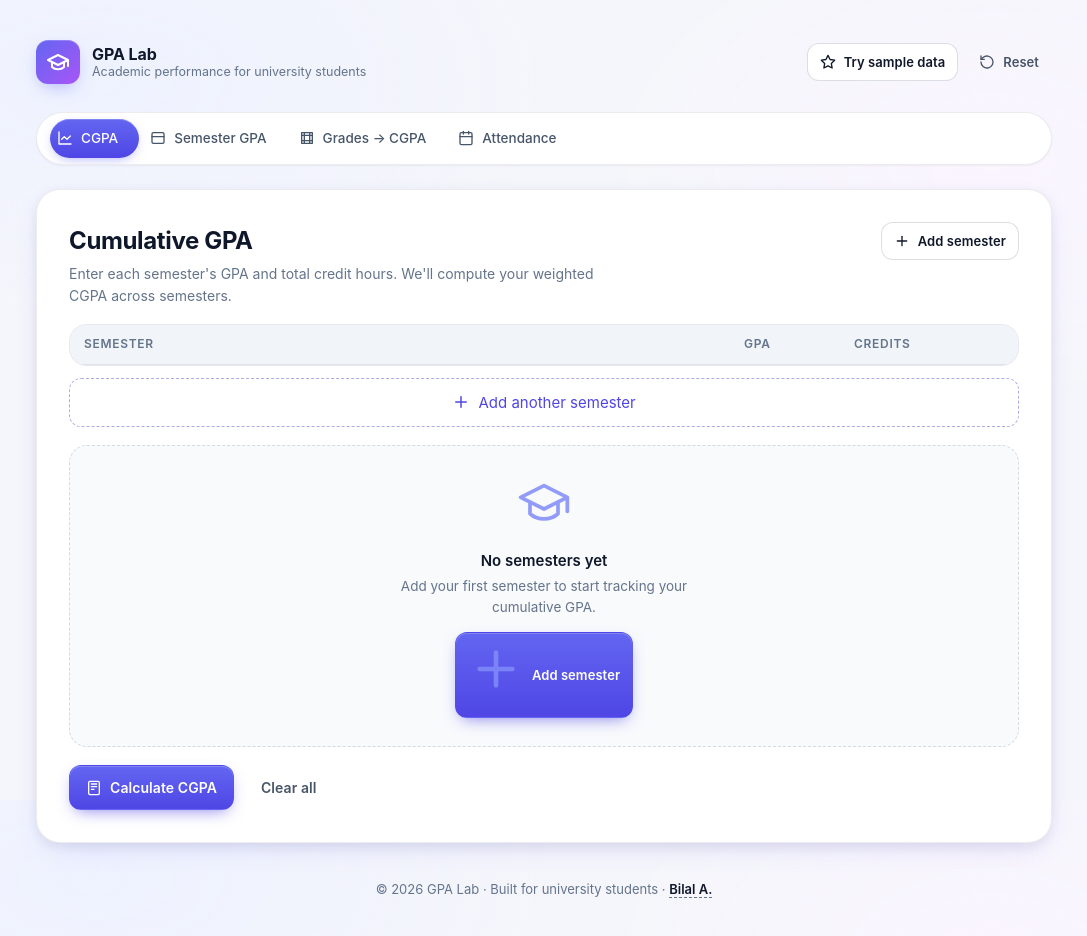
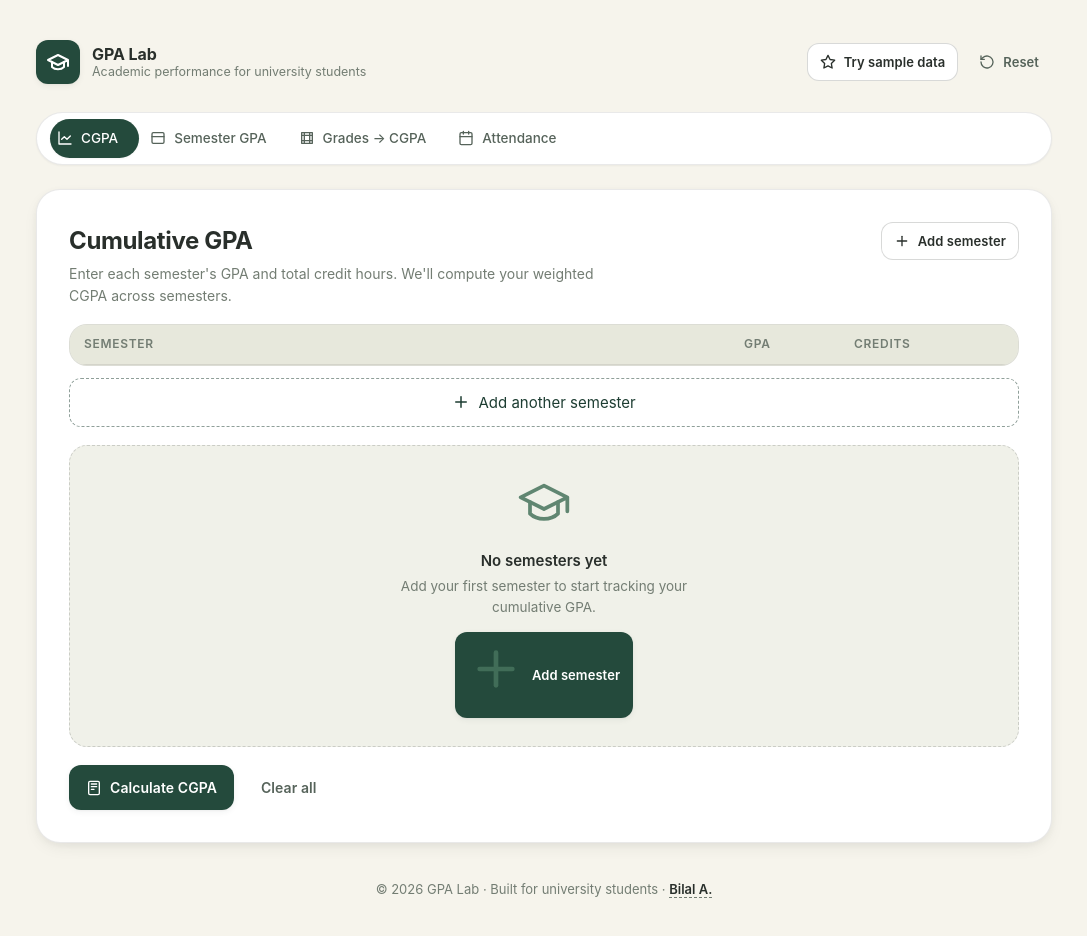
Before and after one commit to bilal3110/GPA-Lab, a plain HTML site: page index.html in a window 1280 px wide. Shown: the whole page, without its empty margins (96-1183 px from the left). Drawn offline with Linux system fonts and the light colour scheme.

Commit message:
change UI

```diff
--- a/css/style.css
+++ b/css/style.css
@@ -1,41 +1,42 @@
 :root {
+  color-scheme: light;
+
   /* Brand */
-  --brand-50:  #eef2ff;
-  --brand-100: #e0e7ff;
-  --brand-200: #c7d2fe;
-  --brand-300: #a5b4fc;
-  --brand-400: #818cf8;
-  --brand-500: #6366f1;
-  --brand-600: #4f46e5;
-  --brand-700: #4338ca;
-  --brand-800: #3730a3;
-  --accent:    #a855f7;   /* violet accent for gradients */
+  --brand-50:  #edf3ee;
+  --brand-100: #dce8de;
+  --brand-200: #c4d6c8;
+  --brand-300: #91b59a;
+  --brand-400: #47745d;
+  --brand-500: #244a3c;
+  --brand-600: #1d3d32;
+  --brand-700: #18342a;
+  --brand-800: #142b23;
+  --brand-contrast: #ffffff;
+  --accent:    #d97745;
 
   /* Surfaces */
-  --bg:           #f5f6fb;
-  --bg-grad-1:    #eef2ff;
-  --bg-grad-2:    #faf5ff;
-  --bg-grad-3:    #fdf2f8;
+  --bg:           #f6f4ec;
   --surface:      #ffffff;
-  --surface-2:    #f8fafc;
-  --surface-3:    #f1f5f9;
-  --border:       rgba(15, 23, 42, 0.08);
-  --border-strong:rgba(15, 23, 42, 0.14);
+  --surface-2:    #f0f1e9;
+  --surface-3:    #e7e8dc;
+  --border:       rgba(41, 47, 43, 0.10);
+  --border-strong:rgba(41, 47, 43, 0.18);
 
   /* Text */
-  --text:        #0f172a;
-  --text-muted:  #475569;
-  --text-soft:   #64748b;
+  --text:        #292f2b;
+  --text-muted:  #56635a;
+  --text-soft:   #737d73;
 
   /* Status */
-  --success:     #10b981;
-  --success-50:  #ecfdf5;
-  --warning:     #f59e0b;
-  --warning-50:  #fffbeb;
-  --danger:      #ef4444;
-  --danger-50:   #fef2f2;
-  --info:        #0ea5e9;
-  --info-50:     #f0f9ff;
+  --success:     #27835c;
+  --success-50:  #e8f2eb;
+  --warning:     #a9681c;
+  --warning-toast:#a6671c;
+  --warning-50:  #f7ede1;
+  --danger:      #c44545;
+  --danger-50:   #f8e8e7;
+  --info:        #356b8a;
+  --info-50:     #e8f0f4;
 
   /* Shape */
   --radius-sm: 8px;
@@ -45,10 +46,10 @@
   --radius-pill: 999px;
 
   /* Elevation */
-  --shadow-xs: 0 1px 2px rgba(15, 23, 42, 0.05);
-  --shadow-sm: 0 2px 6px rgba(15, 23, 42, 0.06), 0 1px 2px rgba(15, 23, 42, 0.04);
-  --shadow-md: 0 10px 30px -10px rgba(79, 70, 229, 0.18), 0 4px 12px rgba(15, 23, 42, 0.06);
-  --shadow-lg: 0 24px 60px -20px rgba(79, 70, 229, 0.28), 0 8px 24px rgba(15, 23, 42, 0.08);
+  --shadow-xs: 0 1px 2px rgba(41, 47, 43, 0.05);
+  --shadow-sm: 0 2px 6px rgba(41, 47, 43, 0.06), 0 1px 2px rgba(41, 47, 43, 0.04);
+  --shadow-md: 0 6px 20px -8px rgba(41, 47, 43, 0.14), 0 2px 6px rgba(41, 47, 43, 0.04);
+  --shadow-lg: 0 16px 40px -16px rgba(41, 47, 43, 0.22), 0 4px 12px rgba(41, 47, 43, 0.06);
 
   /* Motion */
   --ease: cubic-bezier(0.2, 0.8, 0.2, 1);
@@ -62,34 +63,6 @@
   --font-mono: "JetBrains Mono", ui-monospace, SFMono-Regular, Menlo,
                Monaco, Consolas, monospace;
 }
-
-/* Dark mode */
-@media (prefers-color-scheme: dark) {
-  :root {
-    --bg:           #0a0c14;
-    --bg-grad-1:    #131434;
-    --bg-grad-2:    #1a1033;
-    --bg-grad-3:    #2a0e2a;
-    --surface:      #15172a;
-    --surface-2:    #1b1e36;
-    --surface-3:    #232744;
-    --border:       rgba(255, 255, 255, 0.08);
-    --border-strong:rgba(255, 255, 255, 0.16);
-    --text:         #f1f5f9;
-    --text-muted:   #cbd5e1;
-    --text-soft:    #94a3b8;
-    --brand-50:     #1e1b4b;
-    --success-50:   rgba(16, 185, 129, 0.12);
-    --warning-50:   rgba(245, 158, 11, 0.12);
-    --danger-50:    rgba(239, 68, 68, 0.12);
-    --info-50:      rgba(14, 165, 233, 0.12);
-    --shadow-xs: 0 1px 2px rgba(0, 0, 0, 0.4);
-    --shadow-sm: 0 2px 6px rgba(0, 0, 0, 0.4);
-    --shadow-md: 0 10px 30px -10px rgba(0, 0, 0, 0.6), 0 4px 12px rgba(0, 0, 0, 0.4);
-    --shadow-lg: 0 24px 60px -20px rgba(0, 0, 0, 0.7), 0 8px 24px rgba(0, 0, 0, 0.5);
-  }
-}
-
 
 /* ---------------------------------------------------------------------
    2. Reset & base
@@ -105,13 +78,7 @@ body {
   -webkit-font-smoothing: antialiased;
   text-rendering: optimizeLegibility;
 
-  background-color: var(--bg);
-  background-image:
-    radial-gradient(60% 50% at 15% 10%, var(--bg-grad-1) 0%, transparent 60%),
-    radial-gradient(50% 50% at 85% 20%, var(--bg-grad-2) 0%, transparent 60%),
-    radial-gradient(60% 50% at 50% 100%, var(--bg-grad-3) 0%, transparent 60%);
-  background-attachment: fixed;
-  background-repeat: no-repeat;
+  background: var(--bg);
   min-height: 100dvh;
 }
 
@@ -174,10 +141,9 @@ button, input, select, textarea {
   display: grid;
   place-items: center;
   border-radius: 12px;
-  background: linear-gradient(135deg, var(--brand-500), var(--accent));
-  color: white;
-  box-shadow: 0 6px 18px -6px rgba(99, 102, 241, 0.55),
-              inset 0 1px 0 rgba(255, 255, 255, 0.2);
+  background: var(--brand-500);
+  color: var(--brand-contrast);
+  box-shadow: var(--shadow-sm);
 }
 .brand-mark svg { width: 24px; height: 24px; }
 .brand-text { display: flex; flex-direction: column; line-height: 1.2; }
@@ -237,7 +203,7 @@ button, input, select, textarea {
 .tab-btn:hover { color: var(--text); }
 .tab-btn svg { width: 16px; height: 16px; }
 .tab-btn[aria-selected="true"] {
-  color: white;
+  color: var(--brand-contrast);
 }
 
 /* Sliding indicator, animated via transform */
@@ -245,10 +211,9 @@ button, input, select, textarea {
   position: absolute;
   top: 6px;
   height: calc(100% - 12px);
-  background: linear-gradient(180deg, var(--brand-500), var(--brand-600));
+  background: var(--brand-500);
   border-radius: var(--radius-pill);
-  box-shadow: 0 4px 12px -4px rgba(99, 102, 241, 0.55),
-              inset 0 1px 0 rgba(255, 255, 255, 0.2);
+  box-shadow: var(--shadow-xs);
   transition: transform var(--dur-slow) var(--ease), width var(--dur-slow) var(--ease);
   z-index: 1;
 }
@@ -353,7 +318,6 @@ select {
   background-size: 14px;
   padding-right: 36px;
 }
-
 input.is-invalid,
 select.is-invalid {
   border-color: var(--danger);
@@ -514,19 +478,15 @@ select.is-invalid:focus {
 .btn:active { transform: translateY(1px); }
 .btn:disabled { opacity: 0.5; cursor: not-allowed; pointer-events: none; }
 
-/* Primary (indigo gradient) */
+/* Primary */
 .btn-primary {
-  background: linear-gradient(180deg, var(--brand-500), var(--brand-600));
-  color: white;
-  box-shadow:
-    0 6px 16px -6px color-mix(in srgb, var(--brand-600) 70%, transparent),
-    inset 0 1px 0 rgba(255, 255, 255, 0.2);
+  background: var(--brand-500);
+  color: var(--brand-contrast);
+  box-shadow: var(--shadow-sm);
 }
 .btn-primary:hover {
   transform: translateY(-1px);
-  box-shadow:
-    0 10px 24px -8px color-mix(in srgb, var(--brand-600) 70%, transparent),
-    inset 0 1px 0 rgba(255, 255, 255, 0.25);
+  box-shadow: var(--shadow-md);
 }
 
 /* Secondary (outline) */
@@ -607,7 +567,7 @@ select.is-invalid:focus {
   border-radius: var(--radius-lg);
   padding: 22px;
   border: 1px solid var(--border);
-  background: linear-gradient(160deg, var(--surface-2), var(--surface));
+  background: var(--surface-2);
   display: none;
   animation: resultIn var(--dur-slow) var(--ease) both;
 }
@@ -696,7 +656,7 @@ select.is-invalid:focus {
 }
 .result[data-tier="fair"] .result-classification {
   background: var(--warning-50);
-  color: #b45309;
+  color: var(--warning);
 }
 .result[data-tier="low"] .result-classification {
   background: var(--danger-50);
@@ -797,10 +757,10 @@ select.is-invalid:focus {
 }
 .toast svg { width: 16px; height: 16px; flex: 0 0 auto; }
 .toast.is-leaving { animation: toastOut var(--dur) var(--ease) both; }
-.toast--success { background: linear-gradient(180deg, #059669, #047857); }
-.toast--info    { background: linear-gradient(180deg, #0284c7, #0369a1); }
-.toast--warn    { background: linear-gradient(180deg, #d97706, #b45309); }
-.toast--error   { background: linear-gradient(180deg, #dc2626, #b91c1c); }
+.toast--success { background: var(--success); }
+.toast--info    { background: var(--info); }
+.toast--warn    { background: var(--warning-toast); }
+.toast--error   { background: var(--danger); }
 
 @keyframes toastIn {
   from { opacity: 0; transform: translateY(10px) scale(0.98); }
--- a/index.html
+++ b/index.html
@@ -3,7 +3,7 @@
 <head>
   <meta charset="UTF-8" />
   <meta name="viewport" content="width=device-width, initial-scale=1.0" />
-  <meta name="color-scheme" content="light dark" />
+  <meta name="color-scheme" content="light" />
   <meta name="description" content="GPA Lab — calculate CGPA, semester GPA, and track class attendance. Built for university students." />
   <title>GPA Lab — Academic Performance Tool</title>
   <link rel="stylesheet" href="css/style.css" />
@@ -136,8 +136,8 @@
             <svg class="result-ring" viewBox="0 0 120 120" aria-hidden="true">
               <defs>
                 <linearGradient id="ring-grad" x1="0" y1="0" x2="1" y2="1">
-                  <stop offset="0%"  stop-color="#6366f1"/>
-                  <stop offset="100%" stop-color="#a855f7"/>
+                  <stop offset="0%"  stop-color="var(--brand-500)"/>
+                  <stop offset="100%" stop-color="var(--brand-400)"/>
                 </linearGradient>
               </defs>
               <circle class="track" cx="60" cy="60" r="52"/>
```
Also changed, not shown: 1 other file.
